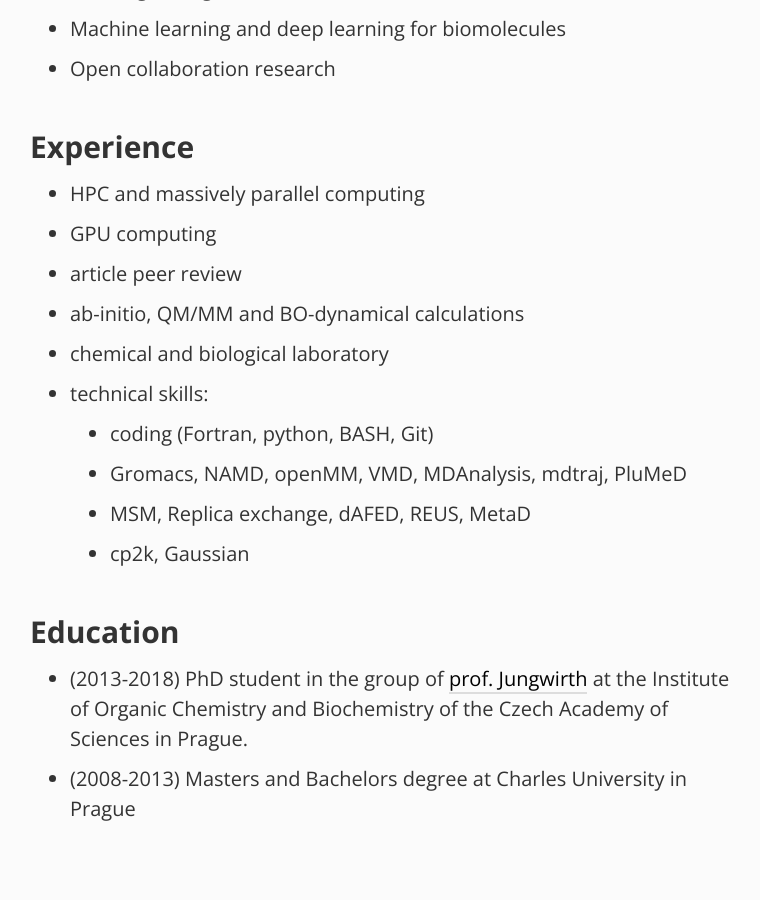
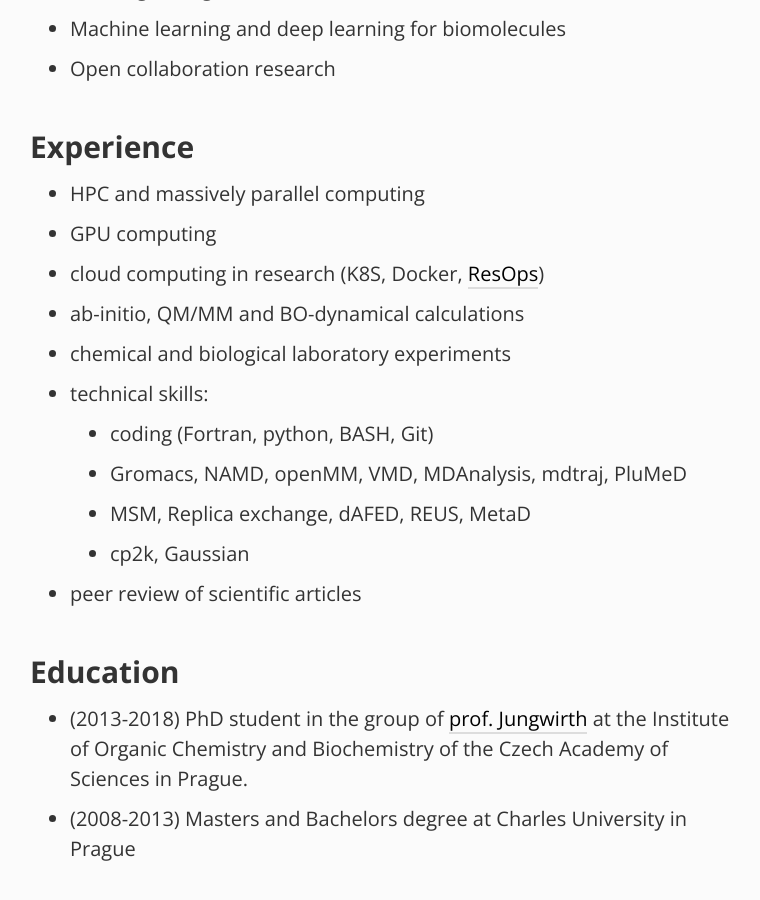
Before and after one commit to jmelcr/jmelcr.github.io, a Jekyll site: the page built from aboutme.md, in a window 1280 px wide and 900 px high, scrolled down 1039 px. Shown: the whole window, without its empty margins (250-1010 px from the left). Built offline with Jekyll 4.4.1, drawn with Linux system fonts in a browser that asks for light colours; comment, search, counter and statistics services are not loaded.

Commit message:
add ResOps to experience list

```diff
--- a/aboutme.md
+++ b/aboutme.md
@@ -25,14 +25,15 @@ permalink: aboutme
 
 -   HPC and massively parallel computing
 -   GPU computing
--   article peer review
+-   cloud computing in research (K8S, Docker, [ResOps](https://tsi-ccdoc.readthedocs.io/en/external/ResOps/2019/Agenda-2019.html))
 -   ab-initio, QM/MM and BO-dynamical calculations
--   chemical and biological laboratory
+-   chemical and biological laboratory experiments
 -   technical skills:
     -   coding (Fortran, python, BASH, Git)
     -   Gromacs, NAMD, openMM, VMD, MDAnalysis, mdtraj, PluMeD
     -   MSM, Replica exchange, dAFED, REUS, MetaD
     -   cp2k, Gaussian
+-   peer review of scientific articles
 
 
 
```
